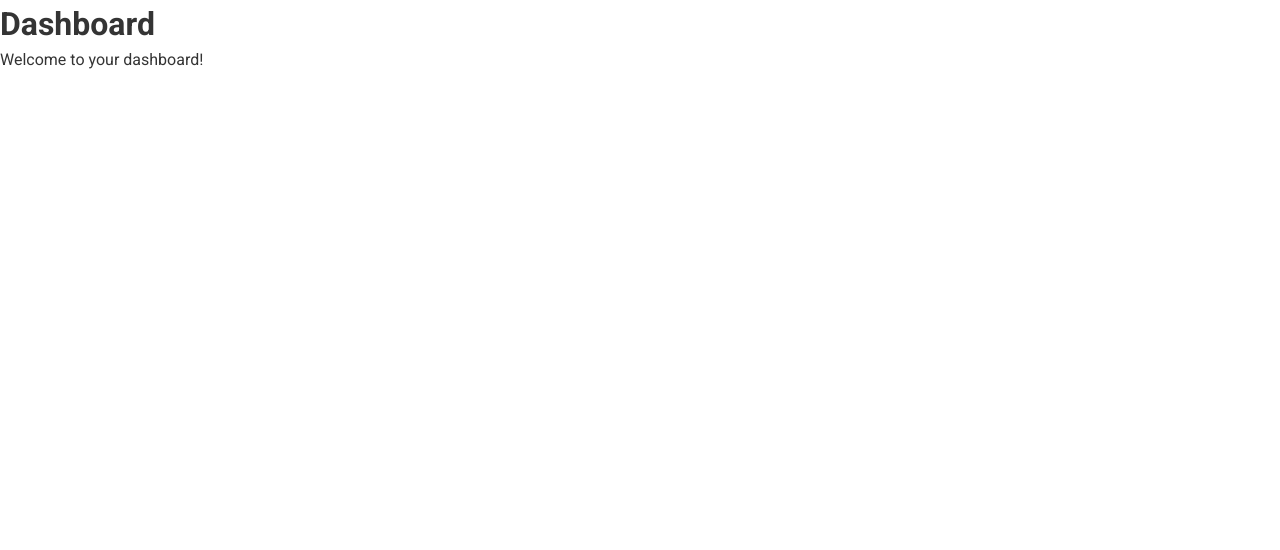
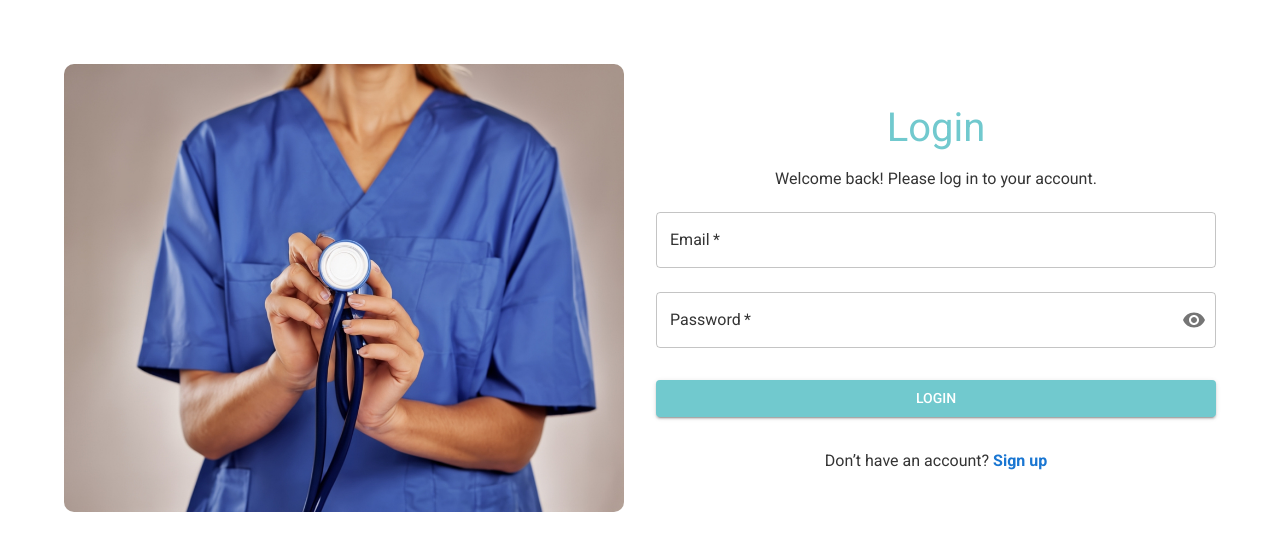
Before and after one commit to baratali1378/Online-Medical-Appointments, a Next.js app in the folder frontend/: page /pat-login in a window 1280 px wide. Shown: the top 550 px of the page. Built offline with nearby package versions, Linux system fonts and the light colour scheme.

Commit message:
add: patient login added.

```diff
--- a/frontend/src/app/pat-login/page.tsx
+++ b/frontend/src/app/pat-login/page.tsx
@@ -1,11 +1,10 @@
-export default async function DashboardPage() {
-    // Simulate a delay (e.g., fetching data)
-    await new Promise((resolve) => setTimeout(resolve, 3000));
+import React from "react";
+import LoginPage from "@/components/common/LoginPage";
 
+const UserLoginPage: React.FC = () => {
     return (
-        <div>
-            <h1>Dashboard</h1>
-            <p>Welcome to your dashboard!</p>
-        </div>
+        <LoginPage image_url="/patient_image.jpg" image_alt="Patient Login" user_role="user" />
     );
-}
+};
+
+export default UserLoginPage;
--- /dev/null
+++ b/frontend/src/components/common/LoginPage.tsx
@@ -0,0 +1,26 @@
+"use client";
+
+import React from "react";
+import SideImage from "../../components/login/AuthSideImage";
+import AuthLayout from "../../components/login/LoginLayout";
+import LoginForm from "../../components/login/LoginForm";
+import withAuthHandler from "../../components/login/withAuthHandler";
+
+const Login = withAuthHandler(LoginForm);
+
+interface LoginProp {
+    image_url: string,
+    image_alt: string,
+    user_role: "doctor" | "user",
+}
+
+const LoginPage: React.FC<LoginProp> = ({ image_alt, image_url, user_role }) => {
+    return (
+        <AuthLayout
+            sideImage={<SideImage imageUrl={image_url} altText={image_alt} />}
+            formComponent={<Login role={user_role} />}
+        />
+    );
+};
+
+export default LoginPage;
--- /dev/null
+++ b/frontend/src/components/login/LoginForm.tsx
@@ -0,0 +1,59 @@
+"use client";
+import React, { useState } from "react";
+import { Box, Typography, Button } from "@mui/material";
+import { Formik, Form } from "formik";
+import Link from "next/link";
+import useLoginForm from "../../hooks/login/useLoginForm";
+import { useTheme } from "@mui/material/styles";
+import CustomField from "./Field";
+
+interface LoginFormProps {
+    handleSubmit: (values: { email: string; password: string }) => Promise<any>;
+    signupLink: string;
+}
+
+const LoginForm: React.FC<LoginFormProps> = ({ handleSubmit, signupLink }) => {
+    const { initialValues, showPassword, setShowPassword, validationSchema } = useLoginForm();
+    const theme = useTheme();
+    const [result, setResult] = useState<{ success: boolean; message?: string } | null>(null);
+
+    const onSubmit = async (values: { email: string; password: string }) => {
+        const result = await handleSubmit(values);
+        setResult(result);
+    };
+
+    return (
+        <Box sx={{ display: "flex", flexDirection: "column", justifyContent: "center", height: "100%", padding: { xs: 2, md: 0 } }}>
+            <Typography color={theme.palette.text.disabled} textAlign="center" variant="h4" component="h1" gutterBottom sx={{ fontSize: { xs: "1.5rem", sm: "2rem", md: "2.5rem" } }}>
+                Login
+            </Typography>
+
+            <Typography variant="body1" textAlign="center" gutterBottom sx={{ fontSize: { xs: "0.7rem", sm: "0.90rem", md: "1rem" } }}>
+                Welcome back! Please log in to your account.
+            </Typography>
+
+            <Formik initialValues={initialValues} validationSchema={validationSchema} onSubmit={onSubmit}>
+                {({ isSubmitting }) => (
+                    <Form>
+                        <CustomField name="email" label="Email" type="text" />
+                        <CustomField name="password" label="Password" type="password" showPassword={showPassword} setShowPassword={setShowPassword} />
+
+                        <Button type="submit" fullWidth variant="contained" color="primary" disabled={isSubmitting} sx={{ mt: 3, mb: 2, bgcolor: theme.palette.text.disabled }}>
+                            Login
+                        </Button>
+                    </Form>
+                )}
+            </Formik>
+
+            {/* Different Signup Links Based on Role */}
+            <Typography textAlign="center" sx={{ fontSize: { xs: "0.7rem", sm: "0.9rem", md: "1rem" }, mt: 2 }}>
+                Don’t have an account?{" "}
+                <Link href={signupLink} style={{ color: theme.palette.primary.main, textDecoration: "none", fontWeight: "bold" }}>
+                    Sign up
+                </Link>
+            </Typography>
+        </Box>
+    );
+};
+
+export default LoginForm;
--- /dev/null
+++ b/frontend/src/components/login/withAuthHandler.tsx
@@ -0,0 +1,34 @@
+"use client";
+
+
+import React from "react";
+import { useRouter } from "next/navigation";
+import useFetch from "../../useFetch/useLoginFetch";
+
+interface AuthHandlerProps {
+    role: "doctor" | "user";
+}
+
+const withAuthHandler = (WrappedComponent: React.FC<{ handleSubmit: (values: { email: string; password: string }) => Promise<any>; signupLink: string }>) => {
+    return function AuthenticatedComponent({ role }: AuthHandlerProps) {
+        const router = useRouter();
+        const { postData } = useFetch();
+
+        const handleSubmit = async (values: { email: string; password: string }) => {
+            const url = role === "doctor" ? "/api/auth/doctor-login" : "/api/auth/user-login";
+            const result = await postData(url, values);
+
+            if (result.success) {
+                router.push("/dashboard");
+            }
+            return result;
+        };
+
+        // Set different signup links based on role
+        const signupLink = role === "doctor" ? "/doctor-signup" : "/user-signup";
+
+        return <WrappedComponent handleSubmit={handleSubmit} signupLink={signupLink} />;
+    };
+};
+
+export default withAuthHandler;
--- /dev/null
+++ b/frontend/src/useFetch/useLoginFetch.ts
@@ -0,0 +1,38 @@
+"use client"
+import { useState } from "react";
+
+interface FetchResult {
+    success: boolean;
+    message?: string;
+}
+
+const useFetch = () => {
+    const [loading, setLoading] = useState(false);
+
+    const postData = async (url: string, values: object): Promise<FetchResult> => {
+        setLoading(true);
+        try {
+            const response = await fetch(url, {
+                method: "POST",
+                headers: { "Content-Type": "application/json" },
+                body: JSON.stringify(values),
+            });
+
+            const data = await response.json();
+            setLoading(false);
+
+            if (!response.ok) {
+                throw new Error(data.message || "Something went wrong");
+            }
+
+            return { success: true, message: data.message || "Success" };
+        } catch (error: any) {
+            setLoading(false);
+            return { success: false, message: error.message };
+        }
+    };
+
+    return { postData, loading };
+};
+
+export default useFetch;
```
Also changed, not shown: frontend/src/app/dr-login/page.tsx (+5 -12 lines), frontend/src/components/doctor-login/LoginForm.tsx (deleted, +0 -82 lines), frontend/public/doctor_image.jpg (renamed from frontend/public/docto_image (1).jpg), frontend/public/patient_image.jpg (added), frontend/src/components/login/AuthSideImage.tsx (renamed from frontend/src/components/common/AuthSideImage.tsx), frontend/src/components/login/Field.tsx (renamed from frontend/src/components/common/Field.tsx), frontend/src/components/login/LoginLayout.tsx (renamed from frontend/src/components/common/LoginLayout.tsx).
